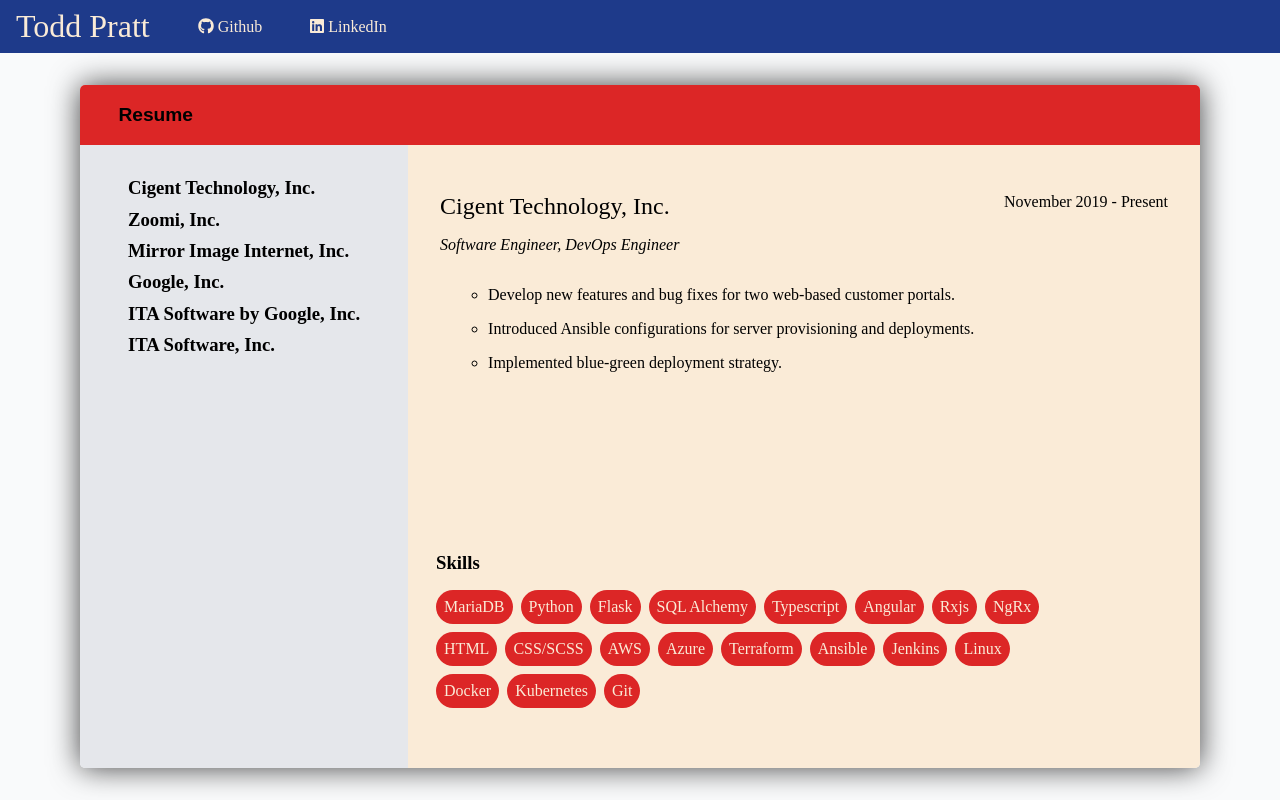
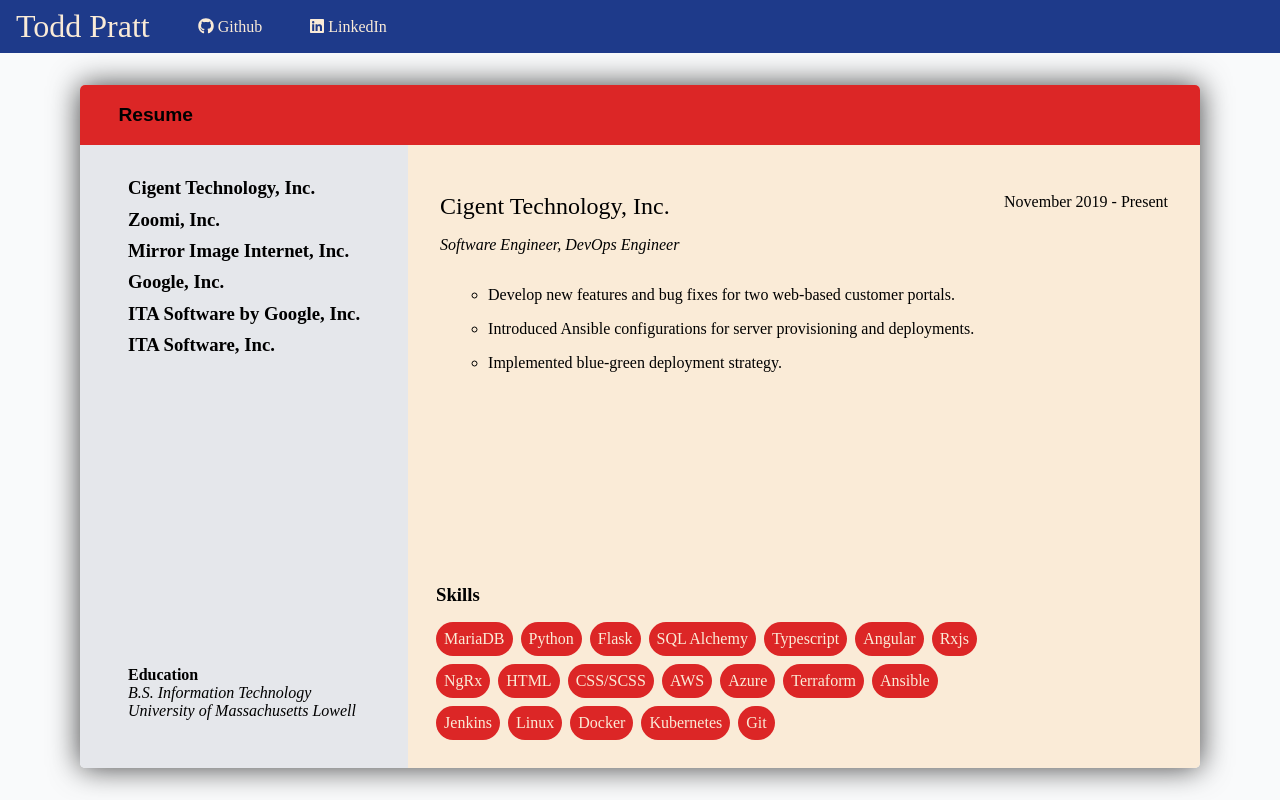
Before and after one commit to toddpratt/portfolio, a React (Vite) app: page / in a window 1280 px wide. Built offline with nearby package versions, Linux system fonts and the light colour scheme.

Commit message:
Add education, improve layout.

```diff
--- a/src/resume/Experience.css
+++ b/src/resume/Experience.css
@@ -1,3 +1,11 @@
+.experience-outer-container {
+    display: flex;
+    flex-direction: column;
+    justify-content: space-between;
+    height: 100%;
+    min-height: 25em;
+}
+
 .experience-container {
     margin: 2em 1em;
 }
@@ -27,8 +35,6 @@
 }
 
 .skills-outer-container {
-    position: absolute;
-    bottom: 5em;
     padding: 12px;
 }
 
@@ -38,7 +44,7 @@
     flex-wrap: wrap;
     row-gap: 8px;
     column-gap: 8px;
-    max-width: 40em;
+    max-width: 35em;
 }
 
 .skills-container > div {
--- a/src/resume/Experience.tsx
+++ b/src/resume/Experience.tsx
@@ -11,6 +11,7 @@
     ));
     return (
         <>
+            <div className="experience-outer-container">
                 <div className="experience-container">
                     <header>
                         <div className="company">{experience.company}</div>
@@ -27,6 +28,7 @@
                         {skills}
                     </div>
                 </div>
+            </div>
         </>
     )
 }
--- a/src/resume/Resume.css
+++ b/src/resume/Resume.css
@@ -1,5 +1,6 @@
 .container {
     height: 100%;
+    min-height: 30em;
     display: flex;
     flex-direction: column;
     justify-content: center;
@@ -24,15 +25,26 @@
 }
 
 .inner-nav {
+    display: flex;
+    flex-direction: column;
+    justify-content: space-between;
     padding: 2em 3em 1em 3em;
     flex-shrink: 0;
     background: #E5E7EB;
     border-radius: 0 0 0 5px;
 }
 
-.inner-nav > * {
+.inner-nav h3 {
     margin-bottom: 0.5em;
     cursor: pointer;
+}
+
+.inner-nav .education {
+    margin-bottom: 2em;
+}
+
+.inner-nav .education div {
+    font-style: italic;
 }
 
 .viewport-container {
--- a/src/resume/Resume.tsx
+++ b/src/resume/Resume.tsx
@@ -26,7 +26,14 @@
                 </h2>
                 <div className="inner-container">
                     <div className="inner-nav">
-                        {elements}
+                        <div>
+                            {elements}
+                        </div>
+                        <div className="education">
+                            <h4>Education</h4>
+                            <div className="degree">B.S. Information Technology</div>
+                            <div className="school">University of Massachusetts Lowell</div>
+                        </div>
                     </div>
                     <div className="viewport-container">
                         <div className="viewport">
```
Lines whose indentation alone changed are shown as unchanged.
